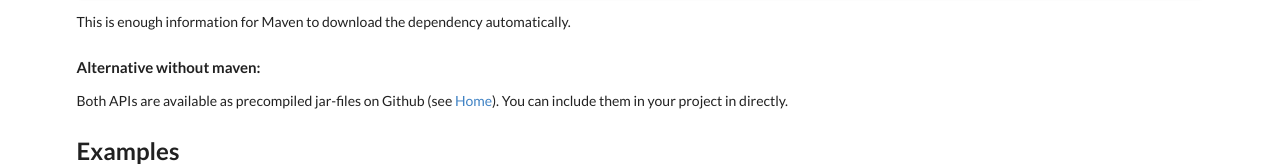
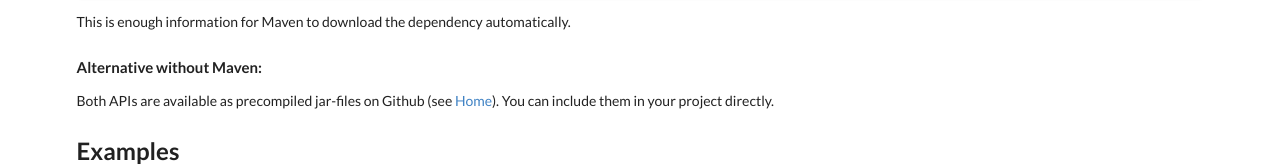
Before and after one commit to Clabfabs/sats-home, an Angular app: page /api-usage in a window 1280 px wide. Shown: the part 650-816 px from the top of the page. Built offline with nearby package versions, Linux system fonts and the light colour scheme; no server answers.

Commit message:
fixed typos

```diff
--- a/src/app/api-usage/api-usage.component.html
+++ b/src/app/api-usage/api-usage.component.html
@@ -23,10 +23,10 @@
     </code></pre>
   <p>This is enough information for Maven to download the dependency automatically.</p>
 
-  <h4 class="ui header">Alternative without maven:</h4>
+  <h4 class="ui header">Alternative without Maven:</h4>
   <p>
     Both APIs are available as precompiled jar-files on Github (see <a [routerLink]="['/']">Home</a>).
-    You can include them in your project in directly.
+    You can include them in your project directly.
   </p>
 
   <h2 class="ui dividing header">Examples</h2>
```
